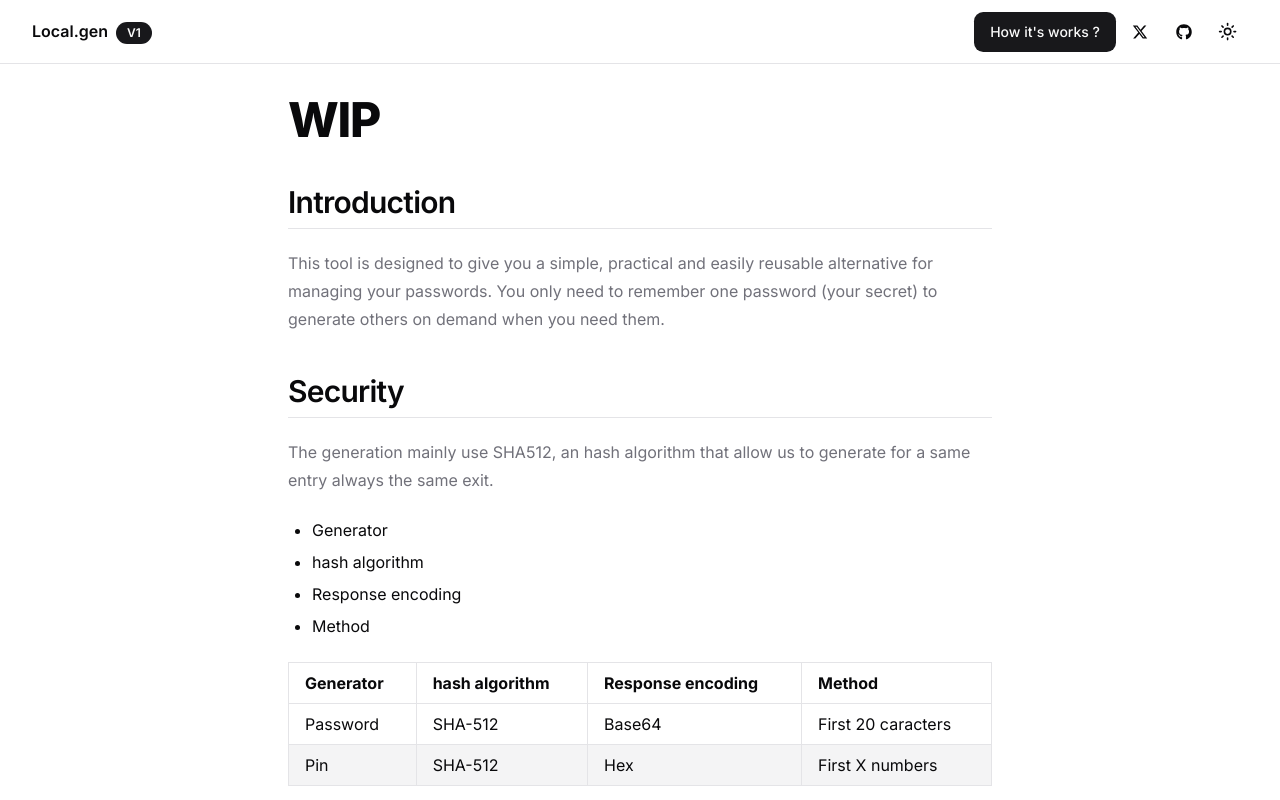
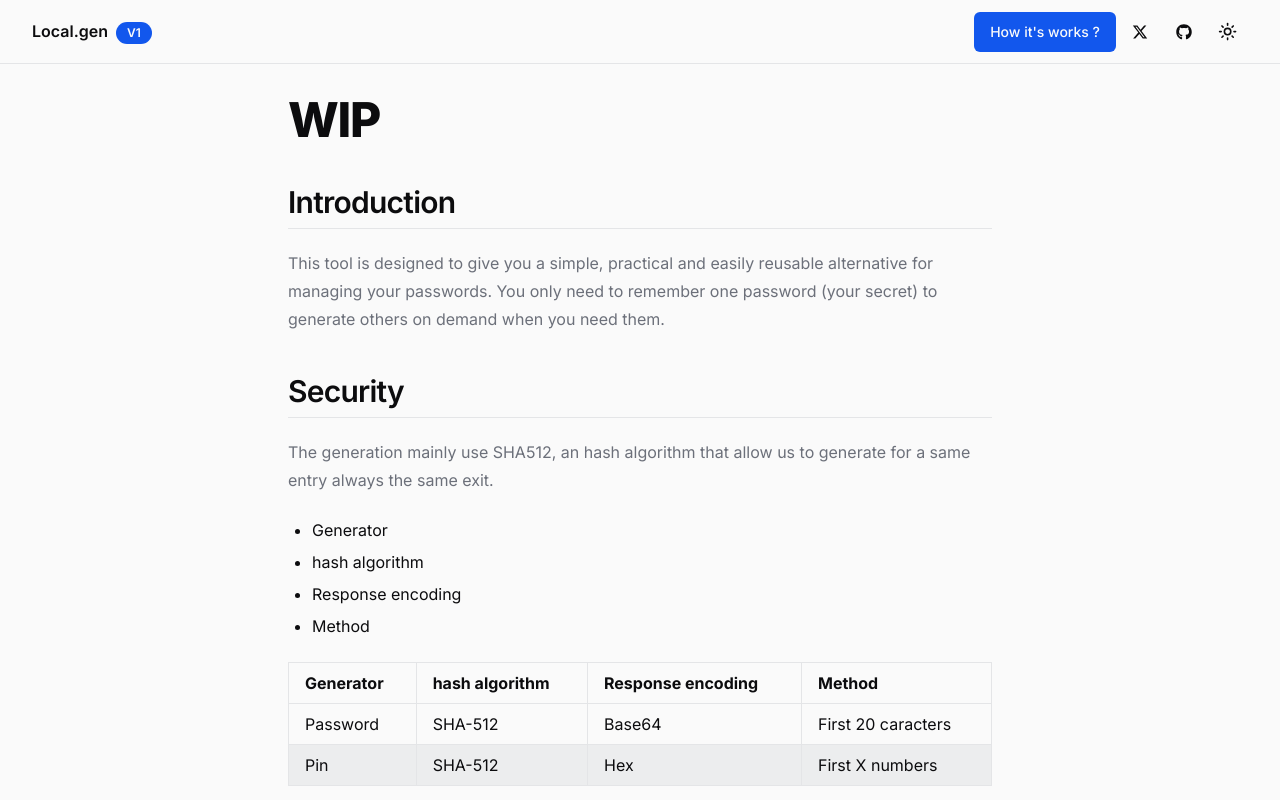
Before and after one commit to Crypte/Password-Generator, a Next.js app: page /info in a window 1280 px wide. Shown: the top 800 px of the page. Built offline with nearby package versions, Linux system fonts and the light colour scheme.

Commit message:
Change color and layout of generation card

```diff
--- a/app/globals.css
+++ b/app/globals.css
@@ -4,51 +4,67 @@
 
 @layer base {
   :root {
-    --background: 0 0% 100%;
-    --foreground: 240 10% 3.9%;
-    --muted: 240 4.8% 95.9%;
-    --muted-foreground: 240 3.8% 46.1%;
-    --popover: 0 0% 100%;
-    --popover-foreground: 240 10% 3.9%;
-    --card: 0 0% 100%;
-    --card-foreground: 240 10% 3.9%;
-    --border: 240 5.9% 90%;
-    --input: 240 5.9% 90%;
-    --primary: 240 5.9% 10%;
+    --background: 0 0% 98%;
+    --foreground: 240 8% 5%;
+
+    --card: 240 8% 97%;
+    --card-foreground: 240 8% 5%;
+
+    --popover: 240 8% 97%;
+    --popover-foreground: 240 8% 5%;
+
+    --primary: 221 86% 50%;
     --primary-foreground: 0 0% 98%;
-    --secondary: 240 4.8% 95.9%;
-    --secondary-foreground: 240 5.9% 10%;
-    --accent: 240 4.8% 95.9%;
-    --accent-foreground: 240 5.9% 10%;
-    --destructive: 0 84.2% 60.2%;
+
+    --secondary: 210 6% 93%;
+    --secondary-foreground: 240 8% 5%;
+
+    --muted: 210 6% 93%;
+    --muted-foreground: 223 6% 45%;
+
+    --accent: 210 6% 93%;
+    --accent-foreground: 240 8% 5%;
+
+    --destructive: 0 84% 60%;
     --destructive-foreground: 0 0% 98%;
-    --ring: 240 5.9% 10%;
-    --radius: 0.7rem;
+
+    --border: 220 6% 90%;
+    --input: 220 7% 82%;
+    --ring: 221 24% 74%;
+
+    --radius: 0.5rem;
   }
 
   .dark {
-    --background: 240 10% 3.9%;
+    --background: 240 3% 6%;
     --foreground: 0 0% 98%;
-    --muted: 240 3.7% 15.9%;
-    --muted-foreground: 240 5% 64.9%;
-    --popover: 240 10% 3.9%;
+
+    --card: 210 6% 7%;
+    --card-foreground: 0 0% 98%;
+
+    --popover: 210 6% 7%;
     --popover-foreground: 0 0% 98%;
-    --card: 240 10% 3.9%;
-    --card-foreground: 0 0% 98%;
-    --border: 240 3.7% 15.9%;
-    --input: 240 3.7% 15.9%;
-    --primary: 0 0% 98%;
-    --primary-foreground: 240 5.9% 10%;
-    --secondary: 240 3.7% 15.9%;
+
+    --primary: 221 86% 50%;
+    --primary-foreground: 0 0% 98%;
+
+    --secondary: 225 5% 15%;
     --secondary-foreground: 0 0% 98%;
-    --accent: 240 3.7% 15.9%;
+
+    --muted: 220 5% 22%;
+    --muted-foreground: 220 5% 49%;
+
+    --accent: 220 45% 14%;
     --accent-foreground: 0 0% 98%;
-    --destructive: 0 62.8% 30.6%;
+
+    --destructive: 0 84% 60%;
     --destructive-foreground: 0 0% 98%;
-    --ring: 240 4.9% 83.9%;
+
+    --border: 220 5% 12%;
+    --input: 225 4% 18%;
+    --ring: 221 86% 40%;
   }
 }
-
 @layer base {
   * {
     @apply border-border;
--- a/components/FloatingBanner.tsx
+++ b/components/FloatingBanner.tsx
@@ -14,7 +14,7 @@ export const FloatingBanner = () => {
   return (
     <div
       ref={bannerRef}
-      className="flex items-center justify-center gap-4 bg-indigo-600 px-4 py-2 text-white rounded-lg max-lg:hidden"
+      className="flex items-center justify-center gap-4 bg-gradient-to-tr from-[#1B3B7C] to-[#3d67bc] px-4 py-2 text-white rounded-lg max-lg:hidden"
     >
       <p className="text-sm font-medium">
         Be sure to be on : {""}
--- a/components/Generation.tsx
+++ b/components/Generation.tsx
@@ -95,8 +95,8 @@ export function Generation() {
   }
 
   return (
-    <div className="relative ">
-      <div className="absolute z-[-1] w-full h-full rounded-2xl bg-gradient-to-tl from-purple-600 to-red-400 blur-3xl dark:opacity-40 opacity-60 left-1/2 transform -translate-x-1/2" />
+    <div className="relative max-w-[550px] ">
+      <div className="absolute z-[-1] w-full h-full rounded-2xl bg-primary blur-3xl dark:opacity-20 opacity-20 left-1/2 transform -translate-x-1/2 " />
       <FloatingBanner />
       <Card className="mt-3">
         <CardHeader>
@@ -154,7 +154,9 @@ export function Generation() {
                 id="name"
                 placeholder="Eric Dupont"
                 value={name}
-                onChange={(e) => setName(e.target.value)}
+                onChange={(e) => {
+                  setName(e.target.value);
+                }}
                 required
               />
             </div>
@@ -166,7 +168,7 @@ export function Generation() {
                 placeholder="google.com"
                 value={domain}
                 onChange={(e) => {
-                  setDomain(e.target.value);
+                  setDomain(e.target.value.toLowerCase());
                 }}
                 required
               ></Input>
@@ -180,7 +182,9 @@ export function Generation() {
                 placeholder="Y0urS3cret-c0de@"
                 type="password"
                 value={secret}
-                onChange={(e) => setSecret(e.target.value)}
+                onChange={(e) => {
+                  setSecret(e.target.value);
+                }}
                 required
               />
             </div>
@@ -193,9 +197,20 @@ export function Generation() {
                 </Badge>
               )}
             </div>
+            <div className="flex gap-2">
+              <Button
+                className="w-full h-12"
+                disabled={entropyvalue < 90 || result !== ""}
+                onClick={() => {
+                  generatePassword();
+                }}
+              >
+                Generate & Copy
+              </Button>
+            </div>
             <div className="flex flex-col space-y-1.5">
               <Label htmlFor="secret">Result</Label>
-              <div className="max-md:flex-col flex gap-2 max-md:space-y-1">
+              <div className="flex gap-2">
                 <Input
                   className="overflow-ellipsis"
                   id="result"
@@ -209,16 +224,6 @@ export function Generation() {
                     (e.target as HTMLInputElement).select();
                   }}
                 />
-                <div className="flex gap-2">
-                  <Button
-                    className="max-md:w-full"
-                    disabled={entropyvalue < 90 || result !== ""}
-                    onClick={() => {
-                      generatePassword();
-                    }}
-                  >
-                    Gen & Copy
-                  </Button>
 
                 <TooltipProvider>
                   <Tooltip>
@@ -242,7 +247,6 @@ export function Generation() {
               </div>
             </div>
           </div>
-          </div>
         </CardContent>
       </Card>
     </div>
```
Lines whose indentation alone changed are shown as unchanged.
